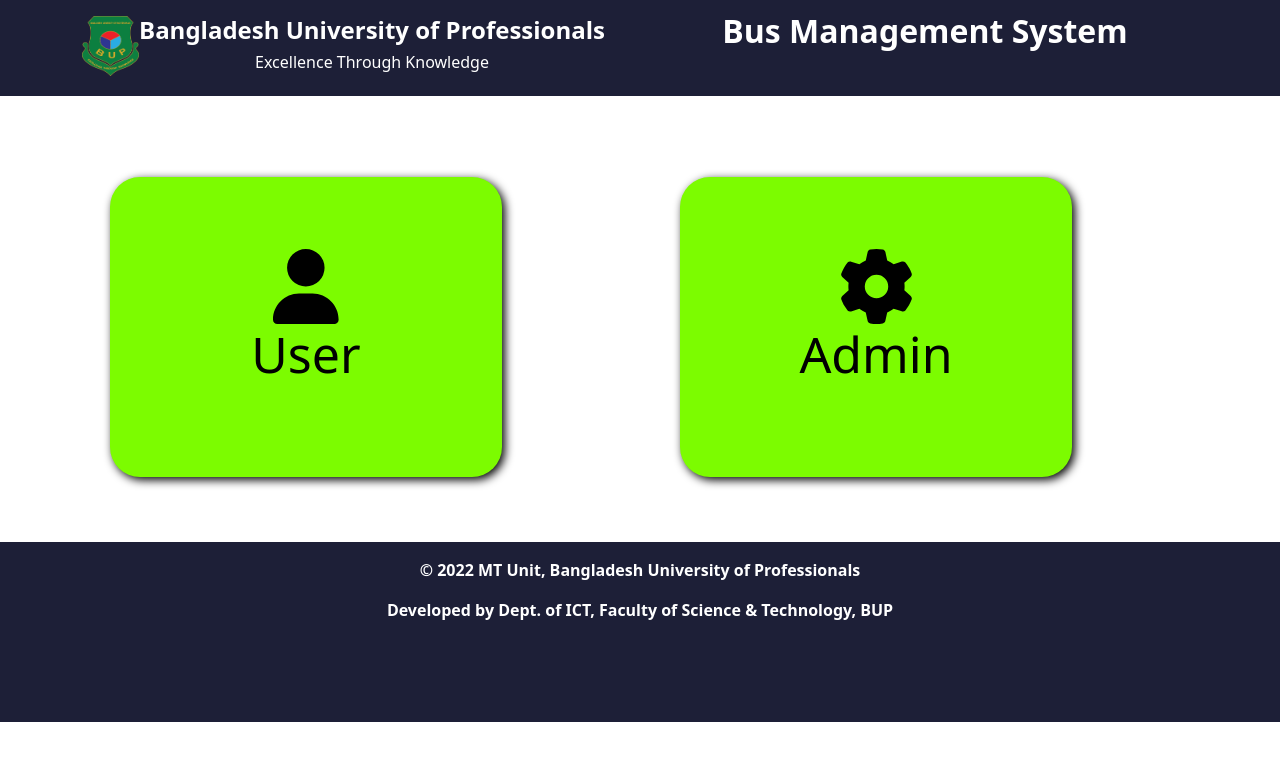
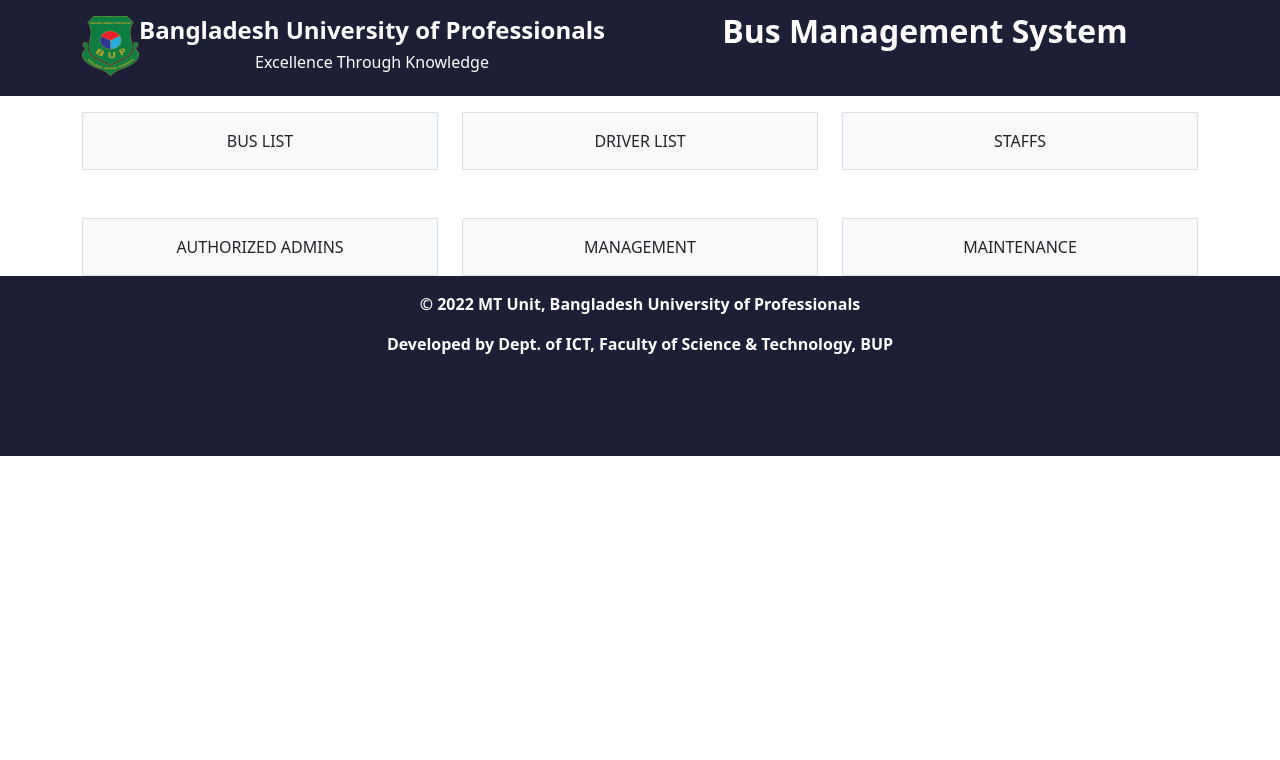
Before and after one commit to Tanvir-Taushif/Bus-Management, a React (Create React App) app: page / in a window 1280 px wide. Shown: the top 760 px of the page. Built offline with nearby package versions, Linux system fonts and the light colour scheme.

Commit message:
Initial Commit

```diff
--- a/src/App.js
+++ b/src/App.js
@@ -6,17 +6,19 @@ import Footer from "./Components/Footer/Footer";
 import { Routes,Route } from "react-router-dom";
 import UserLogin from "./Components/UserLogin/UserLogin";
 import AdminLogin from "./Components/AdminLogin/AdminLogin";
+import AdminDashBoard from "./Components/AdminDashboard/AdminDashBoard";
 
 
 function App() {
   return (
     <div className="App app-screen">
       <Header></Header>
-      <Routes>
+      {/*<Routes>
         <Route path="/" element={<Homepage></Homepage>}/>
         <Route path="/userLogin" element={<UserLogin></UserLogin>}/>
         <Route path="/adminLogin" element={<AdminLogin></AdminLogin>}/>
-      </Routes>
+      </Routes>*/}
+      <AdminDashBoard></AdminDashBoard>
       <Footer></Footer>
     </div>
   );
--- /dev/null
+++ b/src/Components/AdminDashboard/AdminDashBoard.css
@@ -0,0 +1,3 @@
+.d1{
+background-color: forestgreen;
+}
--- /dev/null
+++ b/src/Components/AdminDashboard/AdminDashBoard.js
@@ -0,0 +1,33 @@
+import React from 'react';
+
+const AdminDashBoard = () => {
+    return (
+        <div>
+            <div class="container overflow-hidden text-center">
+            <div class="row gy-5">
+                <div class="col-4">
+                <div class="p-3 border bg-light">BUS LIST</div>
+                </div>
+
+                <div class="col-4">
+                <div class="p-3 border bg-light">DRIVER LIST</div>
+                </div>
+                <div class="col-4">
+                <div class="p-3 border bg-light">STAFFS</div>
+                </div>
+                <div class="col-4">
+                <div class="p-3 border bg-light">AUTHORIZED ADMINS</div>
+                </div>
+                <div class="col-4">
+                <div class="p-3 border bg-light">MANAGEMENT</div>
+                </div>
+                <div class="col-4">
+                <div class="p-3 border bg-light">MAINTENANCE</div>
+                </div>
+            </div>
+            </div>
+        </div>
+    );
+};
+
+export default AdminDashBoard;
--- a/src/Components/AdminLogin/AdminLogin.js
+++ b/src/Components/AdminLogin/AdminLogin.js
@@ -3,28 +3,7 @@ import React from 'react';
 const AdminLogin = () => {
     return (
         <div>
-            <div class="container overflow-hidden text-center">
-  <div class="row gy-5">
-    <div class="col-4">
-      <div class="p-3 border bg-light">BUS LIST</div>
-    </div>
-    <div class="col-4">
-      <div class="p-3 border bg-light">DRIVER LIST</div>
-    </div>
-    <div class="col-4">
-      <div class="p-3 border bg-light">STAFF</div>
-    </div>
-    <div class="col-4">
-      <div class="p-3 border bg-light">AUTHORIZED ADMINS</div>
-    </div>
-    <div class="col-4">
-      <div class="p-3 border bg-light">MANAGEMENT</div>
-    </div>
-    <div class="col-4">
-      <div class="p-3 border bg-light">MAINTENANCE</div>
-    </div>
-  </div>
-</div>
+
         </div>
     );
 };
```
